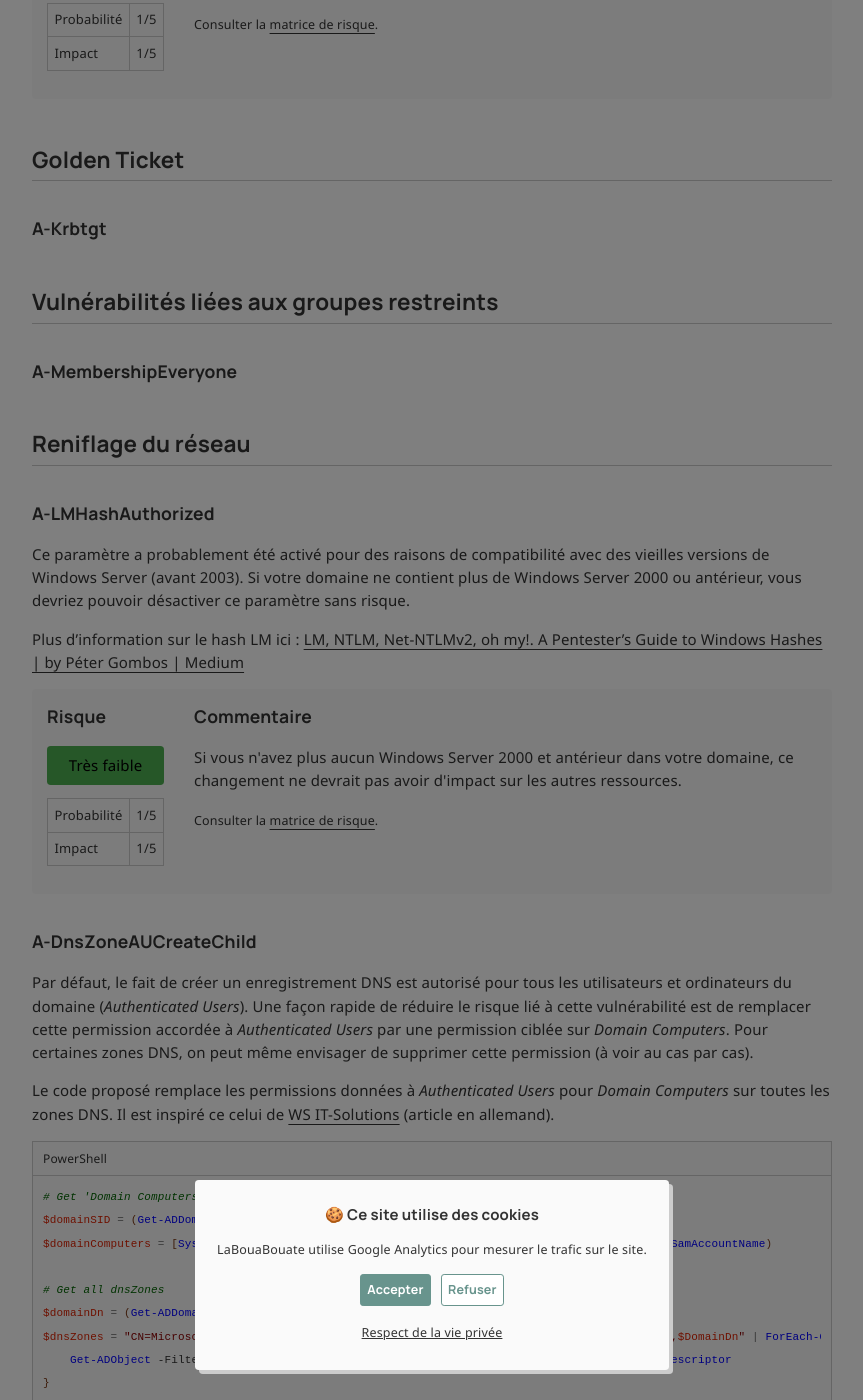
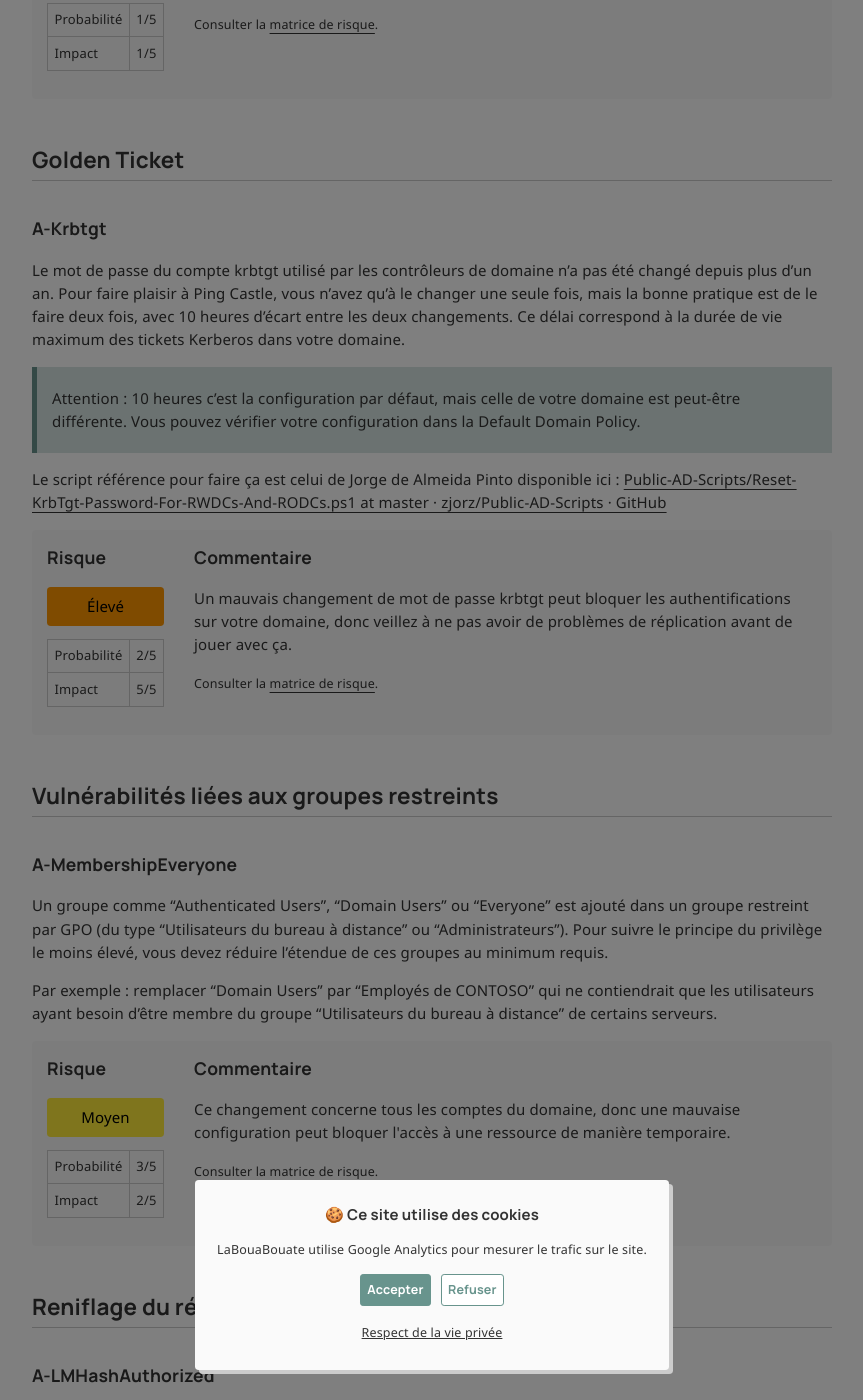
Before and after one commit to leobouard/leobouard.github.io, a Jekyll site: the page built from _posts/2025-06-04-remediation-ad-pingcastle-004.md, in a window 1280 px wide and 1400 px high, scrolled down 1584 px. Shown: the whole window, without its empty margins (208-1071 px from the left). Built offline with Jekyll 4.4.1, drawn with Linux system fonts in a browser that asks for light colours; nearby versions of some CDN libraries; some web fonts are replaced; comment, search, counter and statistics services are not loaded; some of the changed text lies outside the part shown.

Commit message:
Update 2025-06-04-remediation-ad-pingcastle-004.md

````diff
--- a/_posts/2025-06-04-remediation-ad-pingcastle-004.md
+++ b/_posts/2025-06-04-remediation-ad-pingcastle-004.md
@@ -40,9 +40,23 @@ Votre domaine ne tient que sur "une patte". Vous devez monter un nouveau contrô
 
 ### A-Krbtgt
 
+Le mot de passe du compte krbtgt utilisé par les contrôleurs de domaine n'a pas été changé depuis plus d'un an. Pour faire plaisir à Ping Castle, vous n'avez qu'à le changer une seule fois, mais la bonne pratique est de le faire deux fois, avec 10 heures d'écart entre les deux changements. Ce délai correspond à la durée de vie maximum des tickets Kerberos dans votre domaine.
+
+> Attention : 10 heures c'est la configuration par défaut, mais celle de votre domaine est peut-être différente. Vous pouvez vérifier votre configuration dans la Default Domain Policy.
+
+Le script référence pour faire ça est celui de Jorge de Almeida Pinto disponible ici : [Public-AD-Scripts/Reset-KrbTgt-Password-For-RWDCs-And-RODCs.ps1 at master · zjorz/Public-AD-Scripts · GitHub](https://github.com/zjorz/Public-AD-Scripts/blob/master/Reset-KrbTgt-Password-For-RWDCs-And-RODCs.ps1)
+
+{% include risk-score.html impact=5 probability=2 comment="Un mauvais changement de mot de passe krbtgt peut bloquer les authentifications sur votre domaine, donc veillez à ne pas avoir de problèmes de réplication avant de jouer avec ça." %}
+
 ## Vulnérabilités liées aux groupes restreints
 
 ### A-MembershipEveryone
+
+Un groupe comme "Authenticated Users", "Domain Users" ou "Everyone" est ajouté dans un groupe restreint par GPO (du type "Utilisateurs du bureau à distance" ou "Administrateurs"). Pour suivre le principe du privilège le moins élevé, vous devez réduire l'étendue de ces groupes au minimum requis.
+
+Par exemple : remplacer "Domain Users" par "Employés de CONTOSO" qui ne contiendrait que les utilisateurs ayant besoin d'être membre du groupe "Utilisateurs du bureau à distance" de certains serveurs.
+
+{% include risk-score.html impact=2 probability=3 comment="Ce changement concerne tous les comptes du domaine, donc une mauvaise configuration peut bloquer l'accès à une ressource de manière temporaire." %}
 
 ## Reniflage du réseau
 
@@ -173,7 +187,34 @@ Set-ADObject (Get-ADDomain) -Replace @{ 'msDS-ExpirePasswordsOnSmartCardOnlyAcco
 
 ### A-ProtectedUsers
 
+Vérifie la présence du groupe "Protected Users", qui est créé automatiquement lorsque le rôle FSMO "PDC" est transféré vers un Windows Server 2012 ou ultérieur. Le groupe "Protected Users" possède le RID "-525".
+
+Recherche du groupe dans le domaine :
+
+```powershell
+$domainSid = (Get-ADDomain).DomainSID
+Get-ADGroup "$domainSid-525"
+```
+
+{% include risk-score.html impact=1 probability=1 comment="Ce point n'est pas risqué, c'est le transfert du rôle PDC qui constitue le risque." %}
+
 ### A-LAPS-Joined-Computers
+
+Certains ordinateurs ont comme propriétaire le compte utilisateur qui les a joint au domaine. Le propriétaire de l'objet ordinateur peut alors lire l'attribut `ms-mcs-AdmPwd` qui contient le mot de passe du compte administrateur local géré par LAPS Legacy. Vous pouvez lister les propriétaires des ordinateurs avec la ligne de commande suivante :
+
+```powershell
+Get-ADComputer -Filter * -Properties NTSecurityDescriptor |
+    Select-Object *, @{N='Owner' ; E={$_.NTSecurityDescriptor.Owner}} |
+    Group-Object Owner -NoElement |
+    Sort-Object Count -Descending |
+    Format-Table -AutoSize
+```
+
+La résolution consiste simplement à remettre le propriétaire par défaut (*Domain Admins* la plupart du temps) et réinitialiser les ACLs de l'objet. Vous pouvez faire cette opération en PowerShell avec la commande suivante : [Reset Active Directory permission to default on a object, with the option to modify the owner to "Domain Admins" group](https://gist.github.com/leobouard/e610f4d49dd58c66c3ed023256b33384)
+
+> Il est impossible de nettoyer l'attribut `ms-ds-CreatorSid` car celui-ci est géré par le système.
+
+{% include risk-score.html impact=2 probability=2 comment="Je n'ai jamais eu de soucis sur la réinitialisation des permissions et du propriétaire des objets ordinateurs." %}
 
 ### A-LAPS-Not-Installed
 
````
